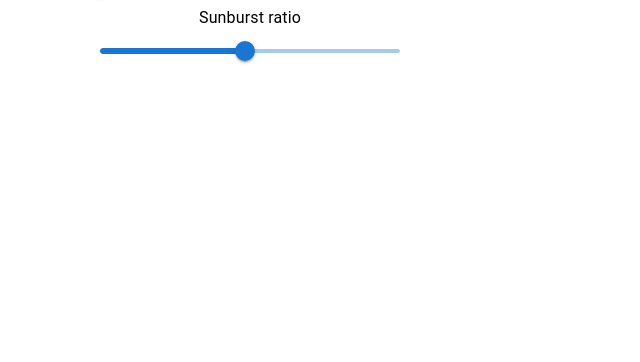
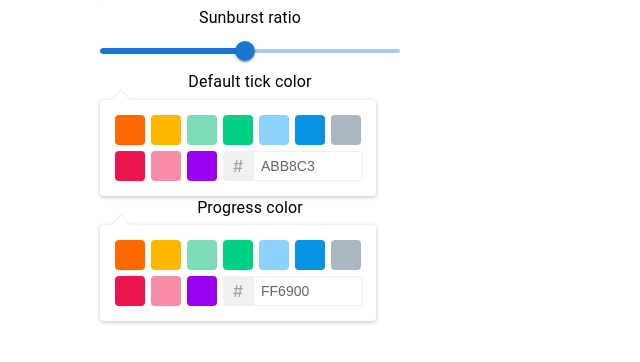
Before and after one commit to BornaMarin/Radial-widget, a React (Create React App) app: page / in a window 1280 px wide. Shown: the part 248-610 px from the top of the page, without its empty margins (0-640 px from the left). Built offline with nearby package versions, Linux system fonts and the light colour scheme.

Commit message:
feat: Radial widget dynamic colors

```diff
--- a/package.json
+++ b/package.json
@@ -14,6 +14,7 @@
     "@types/react": "^18.0.15",
     "@types/react-dom": "^18.0.6",
     "react": "^18.2.0",
+    "react-color": "^2.19.3",
     "react-dom": "^18.2.0",
     "react-scripts": "5.0.1",
     "typescript": "^4.7.4",
@@ -47,6 +48,7 @@
     ]
   },
   "devDependencies": {
+    "@types/react-color": "^3.0.6",
     "@typescript-eslint/eslint-plugin": "^5.30.6",
     "@typescript-eslint/parser": "^5.30.6",
     "eslint": "^8.20.0",
--- a/src/App.tsx
+++ b/src/App.tsx
@@ -2,12 +2,15 @@ import React, { useState } from 'react';
 import './App.css';
 import RadialWidget from './components/canvas/widgets/RadialWidget';
 import { Slider, Typography } from '@mui/material';
+import { TwitterPicker } from 'react-color';
 function App() {
   const [arcLength, setArcLength] = useState(Math.PI * 0.75);
   const [rotationFactor, setRotationFactor] = useState(0);
   const [arcValue, setArcValue] = useState(0);
   const [bodyRadius, setBodyRadius] = useState(50);
   const [sunburstRatio, setSunburstRatio] = useState(40);
+  const [defaultTickColor, setDefaultTickColor] = useState('#ABB8C3');
+  const [progressColor, setProgressColor] = useState('#ff6900');
 
   const changeArcLength = (event: any) => {
     setArcLength(event.target.value);
@@ -24,6 +27,14 @@ function App() {
   const changeSunburstRatio = (event: any) => {
     setSunburstRatio(event.target.value);
   };
+  const changeDefaultTickColor = (event: any) => {
+    console.log(event.hex);
+    setDefaultTickColor(event.hex);
+  };
+  const changeProgressColor = (event: any) => {
+    setProgressColor(event.hex);
+  };
+
   return (
     <div className="App">
       <RadialWidget
@@ -34,6 +45,8 @@ function App() {
         sunburstRatio={sunburstRatio}
         xAxisStartingPoint={250}
         yAxisStartingPoint={250}
+        defaultTickColor={defaultTickColor}
+        progressColor={progressColor}
       />
       <div
         style={{
@@ -93,6 +106,10 @@ function App() {
             valueLabelDisplay="auto"
             onChange={changeSunburstRatio}
           />
+          <Typography gutterBottom>Default tick color</Typography>
+          <TwitterPicker color={defaultTickColor} onChange={changeDefaultTickColor} />
+          <Typography gutterBottom>Progress color</Typography>
+          <TwitterPicker color={progressColor} onChange={changeProgressColor} />
         </div>
       </div>
     </div>
--- a/src/components/canvas/utils/Donut.tsx
+++ b/src/components/canvas/utils/Donut.tsx
@@ -77,7 +77,7 @@ export default function DonutCanvas(props: DonutProps) {
 
   useEffect(() => {
     setDonut(new Donut(props));
-  }, [props.startAngle, props.rotationFactor, props.endAngle]);
+  }, [props.startAngle, props.rotationFactor, props.endAngle, props.color]);
   return (
     <CanvasProvider draw={donut.draw}>
       <Canvas zIndex={props.zIndex} />
```
Also changed, not shown: 1 other file (tests, documents, lock files or other folders).
